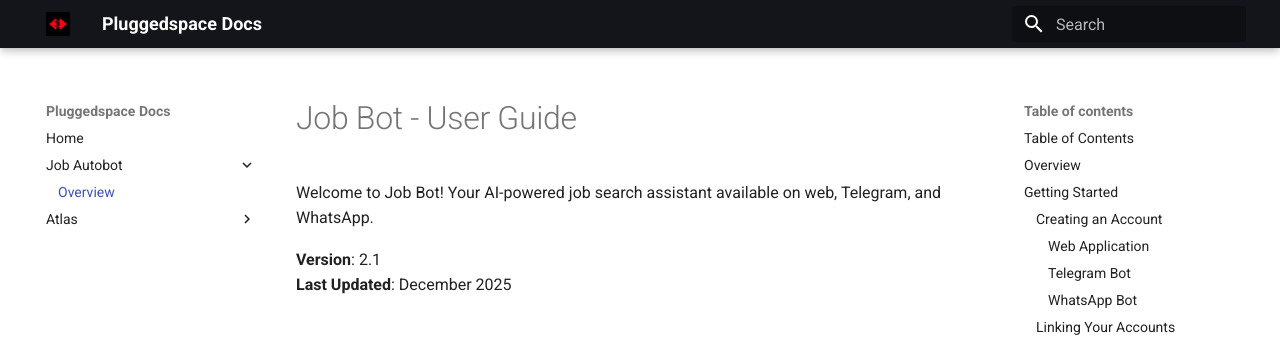
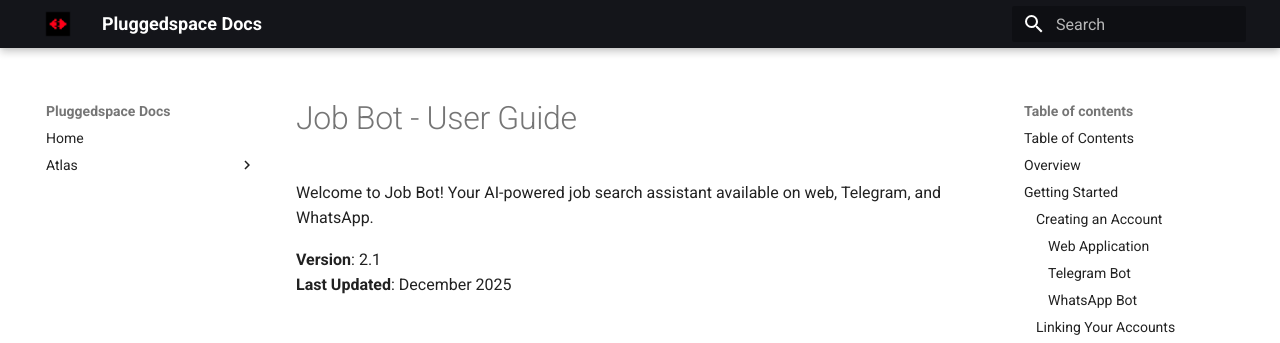
Before and after one commit to pluggedspace/pluggedspace-docs, an MkDocs documentation site: the page built from docs/models/job/index.md, in a window 1280 px wide. Shown: the top 343 px of the page. Built offline with MkDocs 1.6.1 and Material for MkDocs 9.7.7, drawn with Linux system fonts in a browser that asks for light colours.

Commit message:
Update mkdocs.yml

```diff
--- a/mkdocs.yml
+++ b/mkdocs.yml
@@ -38,8 +38,7 @@
 
 nav:
   - Home: index.md
-  - Job Autobot:
-      - Overview: models/job/index.md
+
   - Atlas:
       - Overview: data/index.md
       - Usage: data/usage.md
```
